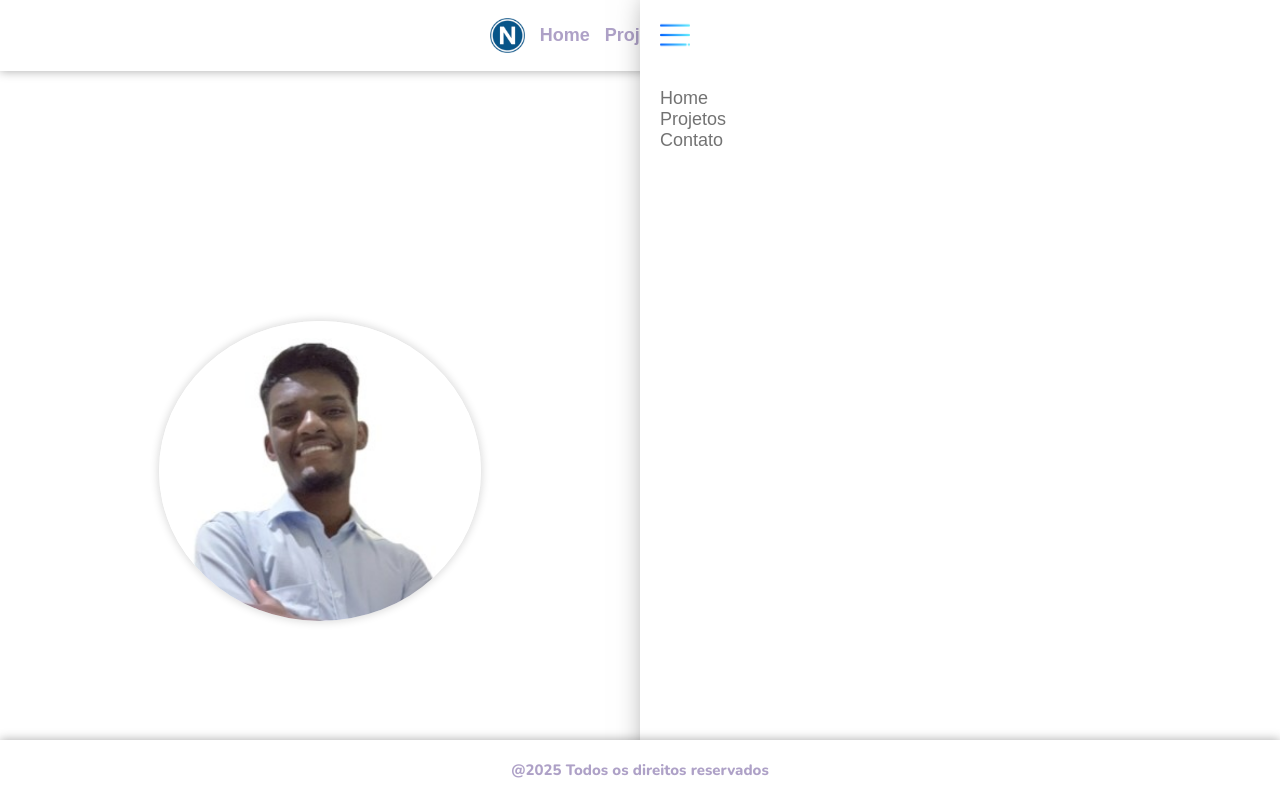
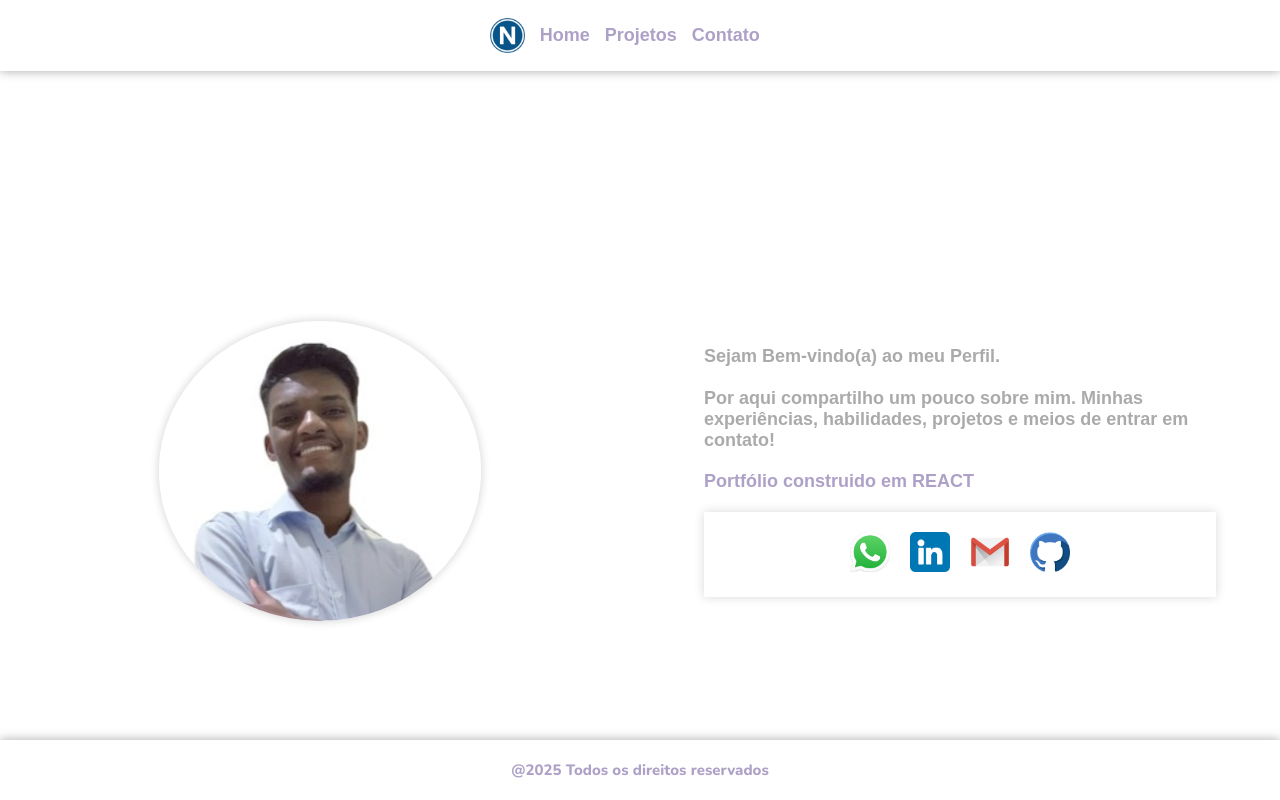
Before and after one commit to eunathan098/React-Portfolio-V1, a React (Vite) app: page /React-Portfolio-V1/home in a window 1280 px wide. Built offline with nearby package versions, Linux system fonts and the light colour scheme.

Commit message:
Correção na tela de Home

```diff
--- a/src/pages/Home.tsx
+++ b/src/pages/Home.tsx
@@ -19,7 +19,7 @@ import iconeReact from '../assets/logo-react.jpeg'
 import iconeNodeJs from '../assets/logo-nodejs.jpeg'
 import iconePostgres from '../assets/logo-postgres.jpeg'
 import iconeAPI from '../assets/logo-api-rest.jpeg'
-import MenuMobile from "../components/Menu-Mobile"
+// import MenuMobile from "../components/Menu-Mobile"
 
 function Home(){
     return(
@@ -68,7 +68,7 @@ function Home(){
                 </div>
 
                 {/* Menu Mobile */}
-                <MenuMobile></MenuMobile>
+                {/* <MenuMobile></MenuMobile> */}
 
                 <div className="container-sobre-home">
                     <div className="container sobre">
```
